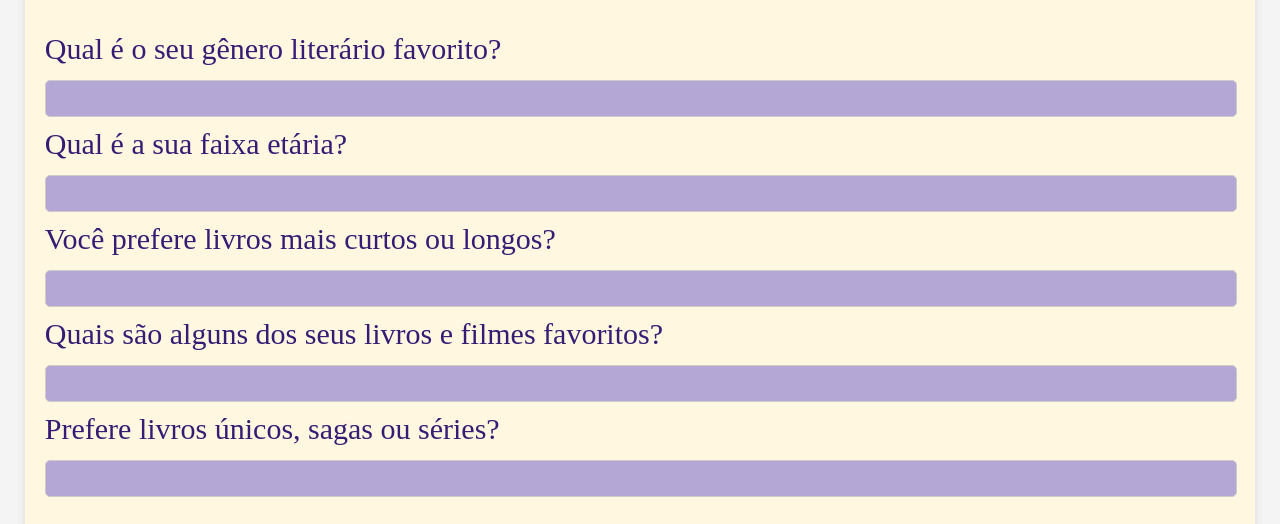
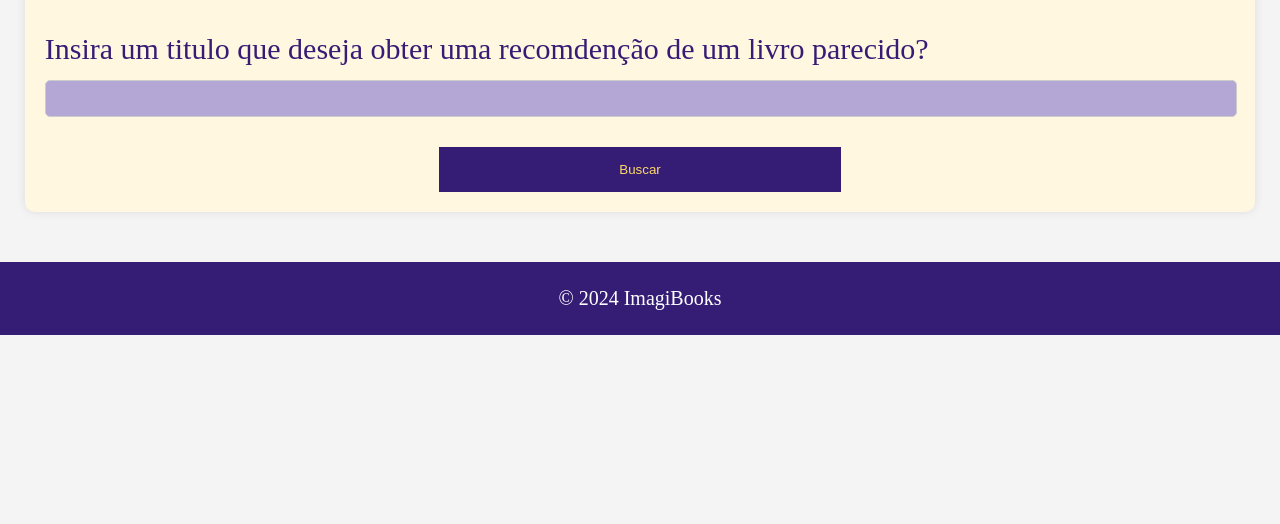
Before and after one commit to tfxsoftware/imagiBooksWeb, a website: page questionario.html in a window 1280 px wide. Shown: the part 409-933 px from the top of the page. After the commit the page ends 800 px from the top, so only its background shows below. Drawn offline with nearby package versions, Linux system fonts and the light colour scheme; a web font is replaced by a local one.

Commit message:
Arrumando o questionario

```diff
--- a/questionario.html
+++ b/questionario.html
@@ -37,20 +37,8 @@
         ME DIGA QUAIS SUAS PREFERÊNCIAS ABAIXO</p>
     </div>
     <form id="questionarioForm">
-        <label for="generoLiterario">Qual é o seu gênero literário favorito?</label>
+        <label for="TituloLivro">Insira um titulo que deseja obter uma recomdenção de um livro parecido?</label>
         <input type="text" id="generoLiterario" name="generoLiterario" pattern="[a-zA-ZÀ-ÖØ-öø-ÿ]+" title="Somente letras são permitidas" required>
-
-        <label for="faixaEtaria">Qual é a sua faixa etária?</label>
-        <input type="number" id="faixaEtaria" name="faixaEtaria" title="Somente números são permitidos" required>
-
-        <label for="preferenciaTamanhoLivro">Você prefere livros mais curtos ou longos?</label>
-        <input type="text" id="preferenciaTamanhoLivro" name="preferenciaTamanhoLivro" pattern="[a-zA-ZÀ-ÖØ-öø-ÿ]+" title="Somente letras são permitidas"required>
-
-        <label for="livrosEFilmesFavoritos">Quais são alguns dos seus livros e filmes favoritos?</label>
-        <input type="text" id="livrosEFilmesFavoritos" name="livrosEFilmesFavoritos" required>
-
-        <label for="serieDeLivro">Prefere livros únicos, sagas ou séries?</label>
-        <input type="text" id="serieDeLivro" name="serieDeLivro" pattern="[a-zA-ZÀ-ÖØ-öø-ÿ]+" title="Somente letras são permitidas"required>
 
         <input type="submit" value="Buscar">
     </form>
```
